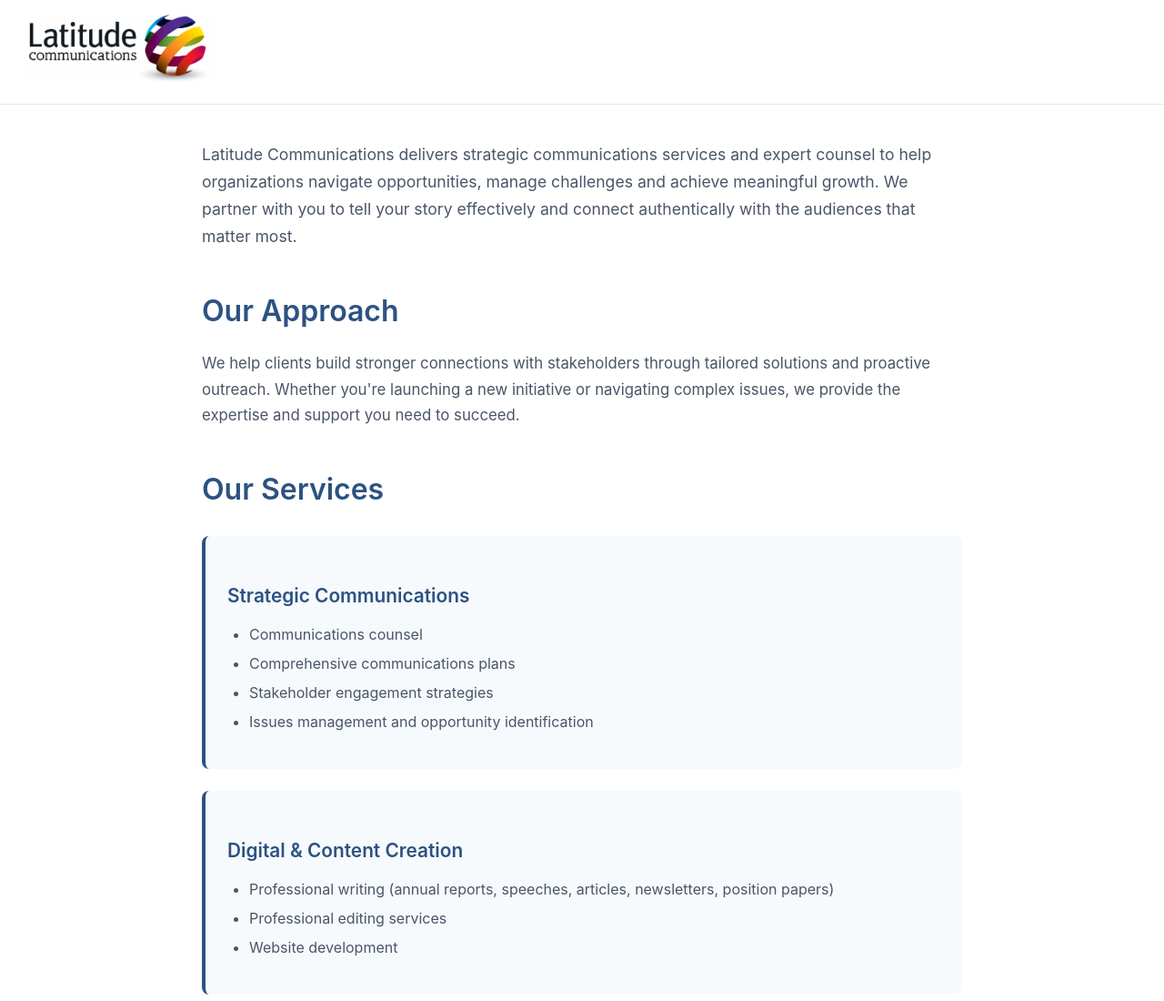
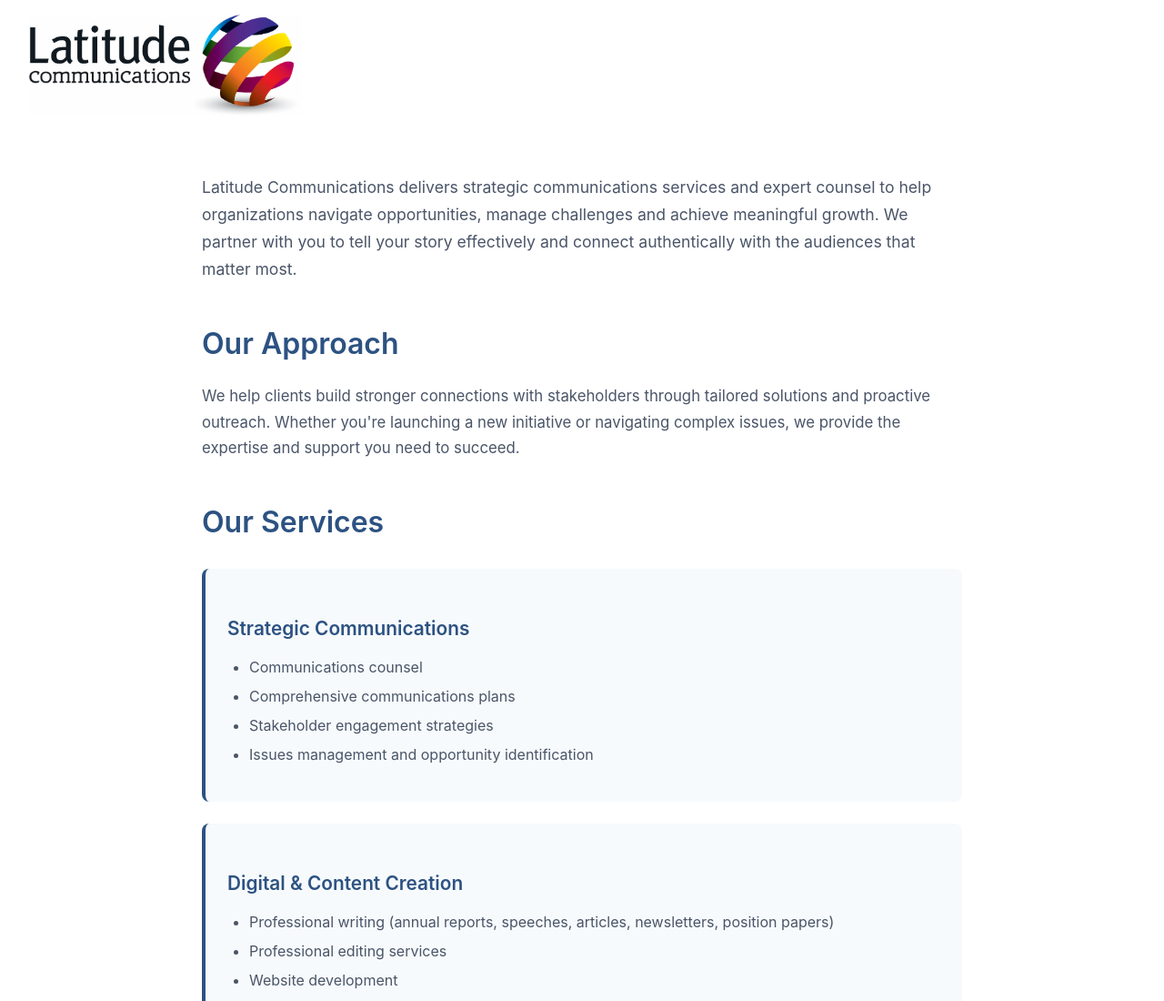
Before and after one commit to staceypineau-art/web_site, a plain HTML site: page index.html in a window 1280 px wide. Shown: the top 1100 px of the page at 91% size. Drawn offline with Linux system fonts and the light colour scheme.

Commit message:
Update index.html

```diff
--- a/index.html
+++ b/index.html
@@ -21,11 +21,10 @@
             background: white;
             padding: 1rem 2rem;
             text-align: left;
-            border-bottom: 1px solid #e2e8f0;
         }
 
         .logo {
-            max-width: 200px;
+            max-width: 300px;
             width: 100%;
             height: auto;
         }
```
